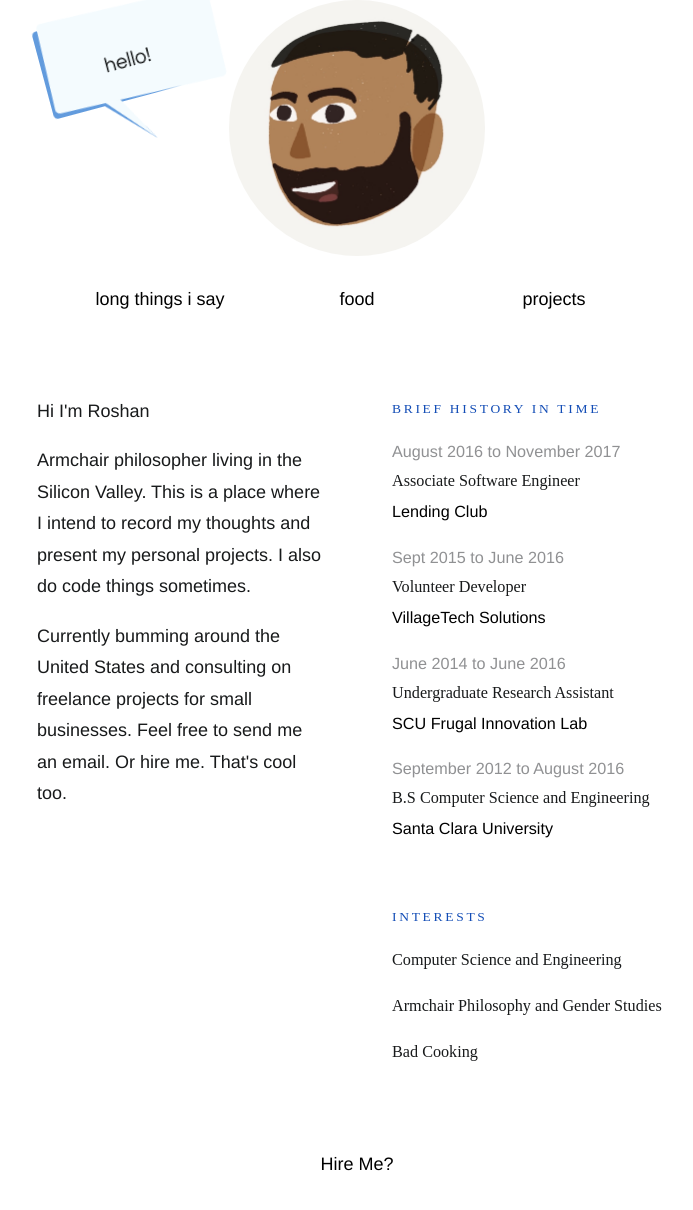
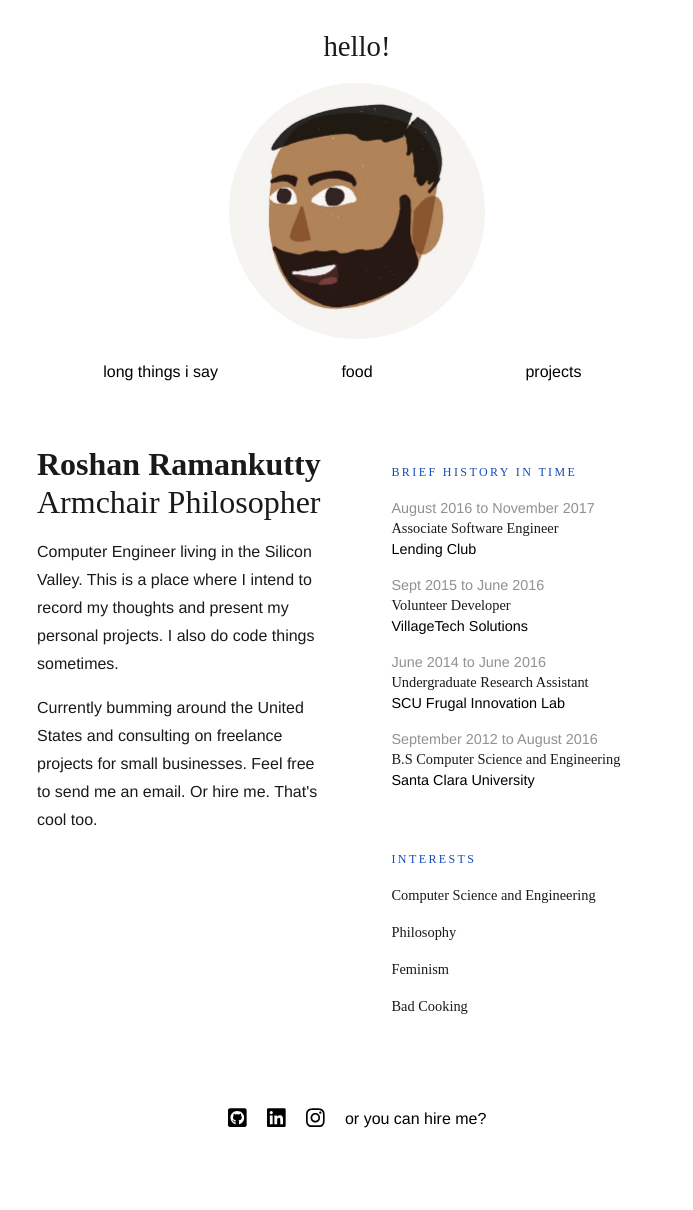
Before and after one commit to Tzeak/tzeak.com, a plain HTML site: page index.html in a window 1280 px wide. Shown: the whole page, without its empty margins (283-976 px from the left). Drawn offline with nearby package versions, Linux system fonts and the light colour scheme; a web font is replaced by a local one.

Commit message:
Final splash page for website

```diff
--- a/css/main.css
+++ b/css/main.css
@@ -182,7 +182,7 @@ ul{
 	color:#134db6
 }
 #homepage .page-title{
-	margin:80px 0 32px 0
+	/*margin:80px 0 32px 0*/
 }
 #homepage .page-title h1,#homepage .page-title h2{
 	margin:0;
--- a/css/styles.css
+++ b/css/styles.css
@@ -4,22 +4,6 @@
 	margin: auto;
 	max-width:640px;
 	min-height: calc(100vh - 120px);
-}
-body {
-	margin:40px auto;
-	line-height:1.6;
-	font-size:18px;
-	color:#444;
-	background-color: #EEE;
-	padding:0 0 0 10px;
-}
-h1,h2,h3 {
-	line-height:1.2
-}
-ul{
-	list-style-type:none;
-	padding: 0;
-	margin: 0;
 }
 header{
 	text-align: center;
@@ -46,43 +30,3 @@ footer {
 	padding: 0.5em;
 	display: inline-block;
 }
-/*stolen from http://codepen.io/thebabydino/pen/hzcwl/ */
-.speech-bubble {
-	float: left;
-	position: relative;
-	margin: .5em 0 -12em 0;
-	padding: .5em;
-	max-width: 20vh;
-	width: 10em; height: 4em;
-	border-radius: .25em;
-	transform: rotate(-15deg) rotateY(15deg);
-	background: #629bdd;
-	font: 1em/4 Century Gothic, Verdana, sans-serif;
-	text-align: center;
-}
-.speech-bubble:before, .speech-bubble:after {
-	position: absolute;
-	z-index: -1;
-	content: '';
-}
-.speech-bubble:after {
-	top: 0; right: 0; bottom: 0; left: 0;
-	border-radius: inherit;
-	transform: rotate(2deg) translate(.35em, -.15em) scale(1.02);
-	background: #f4fbfe;
-}
-.speech-bubble:before {
-	border: solid 0 transparent;
-	border-right: solid 3.5em #f4fbfe;
-	border-bottom: solid .25em #629bdd;
-	bottom: .25em; left: 1.25em;
-	width: 0; height: 1em;
-	transform: rotate(45deg) skewX(75deg);
-}
-@media (max-width: 600px)
-{
-	.speech-bubble
-	{
-		display: none;
-	}
-}
--- a/index.html
+++ b/index.html
@@ -13,21 +13,23 @@
 <body>
 <!-- This template stolen shamefully from kylethacker.com-->
 <!-- If at first you don't succeed, steal from more experienced and successful people you find on the internet-->
-	<div class="body-container">
+<div id="homepage" class="body-container">
 	<header>
 		<div class="speech-bubble"><h3 id="world">hello!</h3></div>
 		<img id="profile_pic" src="img/profile.jpg" onclick="newGreeting()"/>
 		<ul class="headlinks">
 			<li><a href="https://tzeak.github.io">long things i say</a></li>
 			<li><a href="food/">food</a></li>
-					<li><a href="projects/">projects</a></li>
+			<li><a href="https://tzeak.github.io/projects">projects</a></li>
 		</ul>
 	</header>
-		<div id="homepage">
 	<div class="column">
 		<div class="left">
-					<p>Hi I'm Roshan</p>
-					<p>Armchair philosopher living in the Silicon Valley. This is a place where I intend to record my thoughts and present my personal projects. I also do code things sometimes.</p>
+			<div class="page-title">
+				<h1>Roshan Ramankutty</h1>
+				<h2>Armchair Philosopher</h2>
+			</div>
+			<p>Computer Engineer living in the Silicon Valley. This is a place where I intend to record my thoughts and present my personal projects. I also do code things sometimes.</p>
 			<p>Currently bumming around the United States and consulting on freelance projects for small businesses. Feel free to send me an email. Or hire me. That's cool too.</p>
 		</div>
 		<div class="right">
@@ -97,7 +99,12 @@
 					</li>
 					<li>
 					<div class="skill">
-								Armchair Philosophy and Gender Studies
+						Philosophy
+					</div>
+					</li>
+					<li>
+					<div class="skill">
+						Feminism
 					</div>
 					</li>
 					<li>
@@ -114,10 +121,22 @@
 </div>
 <footer>
 	<ul class="footlinks">
-			<a href="Roshan Ramankutty | Resume.pdf">Hire Me?</a>
+		<li>
+			<a href="http://www.github.com/tzeak"><i class="fab fa-github-square fa-lg"></i></a>
+		</li>
+		<li>
+			<a href="https://www.linkedin.com/in/tzeak/"><i class="fab fa-linkedin fa-lg"></i></a>
+		</li>
+		<li>
+			<a href="http://www.instagram.com/bowchickabowwow"><i class="fab fa-instagram fa-lg"></i></a>
+		</li>
+		<li>
+			<a href="Roshan Ramankutty | Resume.pdf">or you can hire me?</a>
+		</li>
 	</ul>
 </footer>
 </body>
+<script defer src="https://use.fontawesome.com/releases/v5.0.1/js/all.js"></script>
 <script type="text/javascript" src="js/js.js"></script>
 <script src="https://code.jquery.com/jquery-3.0.0.min.js"   integrity="sha256-JmvOoLtYsmqlsWxa7mDSLMwa6dZ9rrIdtrrVYRnDRH0="   crossorigin="anonymous"></script>
 </html>
```
Lines whose indentation alone changed are shown as unchanged.
